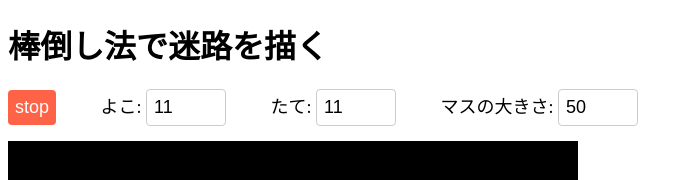
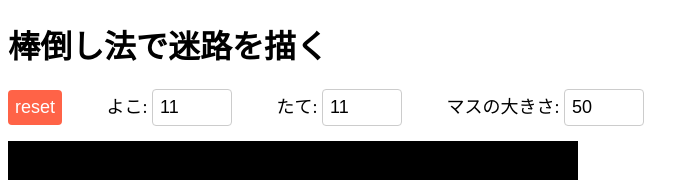
Before and after one commit to motohasystem/p5_easy_maze, a website built with Parcel: page src/index.html in a window 1280 px wide. Both pictures are taken after a click on the button "run". Shown: the top 180 px of the page, without its empty margins (0-699 px from the left). Built offline with nearby package versions, Linux system fonts and the light colour scheme.

```diff
--- a/docs/index.html
+++ b/docs/index.html
@@ -1 +1 @@
-<!DOCTYPE html><html lang="ja"><head><meta charset="utf-8"><meta name="viewport" content="width=device-width, initial-scale=1.0"><title>Hello p5</title><script src="/p5_easy_maze/index.6f8c6deb.js" type="module"></script><style>.textfield{width:48px;padding:7px;font-size:large}.labels{margin-left:40px}.forms{margin-bottom:15px;font-size:large}.button{color:#fff;cursor:pointer;background-color:#4caf50;border:none;border-radius:4px;padding:7px;font-size:large;transition:background-color .3s}.button:hover{background-color:#45a049}.textfield{box-sizing:border-box;border:1px solid #ccc;border-radius:4px;transition:border-color .3s}.textfield:focus{border-color:#4caf50;outline:none}</style></head><body> <h1>棒倒し法で迷路を描く</h1> <div class="forms"> <input type="button" value="run" class="button" id="button_run"> <span class="labels">よこ: <input class="textfield" id="maze_width" type="number" value="11" style="width:80px"></span> <span class="labels">たて: <input class="textfield" id="maze_height" type="number" value="11" style="width:80px"></span> <span class="labels">マスの大きさ: <input class="textfield" id="maze_boxsize" type="number" value="50" style="width:80px"></span> </div> </body></html>
+<!DOCTYPE html><html lang="ja"><head><meta charset="utf-8"><meta name="viewport" content="width=device-width, initial-scale=1.0"><title>Hello p5</title><script src="/p5_easy_maze/index.8fe26f96.js" type="module"></script><style>.textfield{width:48px;padding:7px;font-size:large}.labels{margin-left:40px}.forms{margin-bottom:15px;font-size:large}.button{color:#fff;cursor:pointer;background-color:#4caf50;border:none;border-radius:4px;padding:7px;font-size:large;transition:background-color .3s}.button:hover{background-color:#45a049}.textfield{box-sizing:border-box;border:1px solid #ccc;border-radius:4px;transition:border-color .3s}.textfield:focus{border-color:#4caf50;outline:none}</style></head><body> <h1>棒倒し法で迷路を描く</h1> <div class="forms"> <input type="button" value="run" class="button" id="button_run"> <span class="labels">よこ: <input class="textfield" id="maze_width" type="number" value="11" style="width:80px"></span> <span class="labels">たて: <input class="textfield" id="maze_height" type="number" value="11" style="width:80px"></span> <span class="labels">マスの大きさ: <input class="textfield" id="maze_boxsize" type="number" value="50" style="width:80px"></span> </div> </body></html>
--- a/src/main.ts
+++ b/src/main.ts
@@ -55,7 +55,7 @@
     if (instance == undefined) {
         const sketch = generate_sketch(maze_width, maze_height, boxsize)
         instance = new p5(sketch);
-        ae.value = 'stop'
+        ae.value = 'reset'
         ae.style.backgroundColor = '#FF6347'; // ボタンの色を赤っぽくする
     }
     else {
```
Also changed, not shown: img/sample_maze.png (added), 1 other file.
